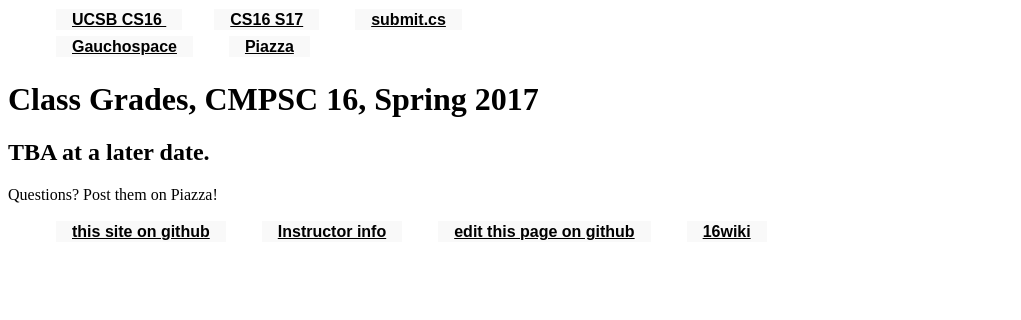
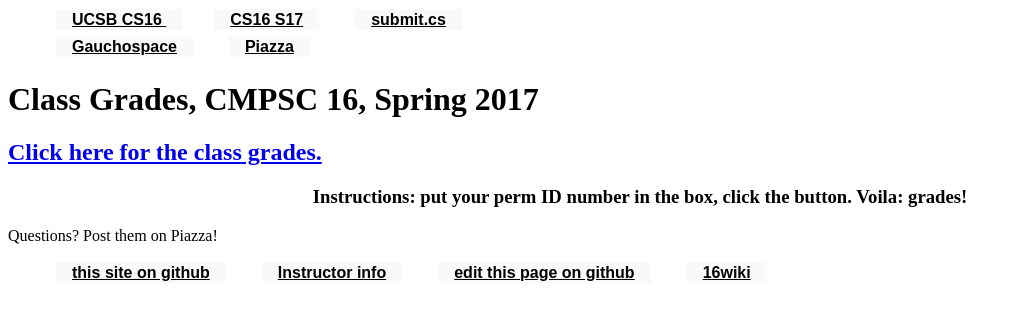
Before and after one commit to ucsb-cs16-s16/https-ucsb-cs16-s17.github.io, a Jekyll site: the page built from _info/grades.md, in a window 1280 px wide. Shown: the top 320 px of the page, without its empty margins (0-1021 px from the left). Built offline with Jekyll 4.4.1, drawn with Linux system fonts in a browser that asks for light colours.

Commit message:
Update grades.md

```diff
--- a/_info/grades.md
+++ b/_info/grades.md
@@ -1,20 +1,12 @@
 ---
 title: "Class Grades, CMPSC 16, Spring 2017"
 layout: handout
-ready: false
+ready: true
 ---
-
-<!-- [Click here for the class grades presented online.](http://cs.ucsb.edu/~zmatni/cs16s17/xxxx){: target="_blank"}
-
-<h2>A Word on Figuring Out the Class Grades Spreadsheet</h2>
-
-The grades are shown under a <b><i>modified</i></b> perm ID number. The modified number is your perm ID number <b>modulo</b> 98773.
-
-
-In other words, take your perm ID number, divide it by 98773, and the remainder is the modified number.
--->
-
-TBA at a later date.
----
+<h2>
+[Click here for the class grades.](https://www.cs.ucsb.edu/~shao158/){: target="_blank"} </h2>
+<h3>
+Instructions: put your perm ID number in the box, click the button. Voila: grades!
+</h3>
 
 Questions? Post them on Piazza!
```
